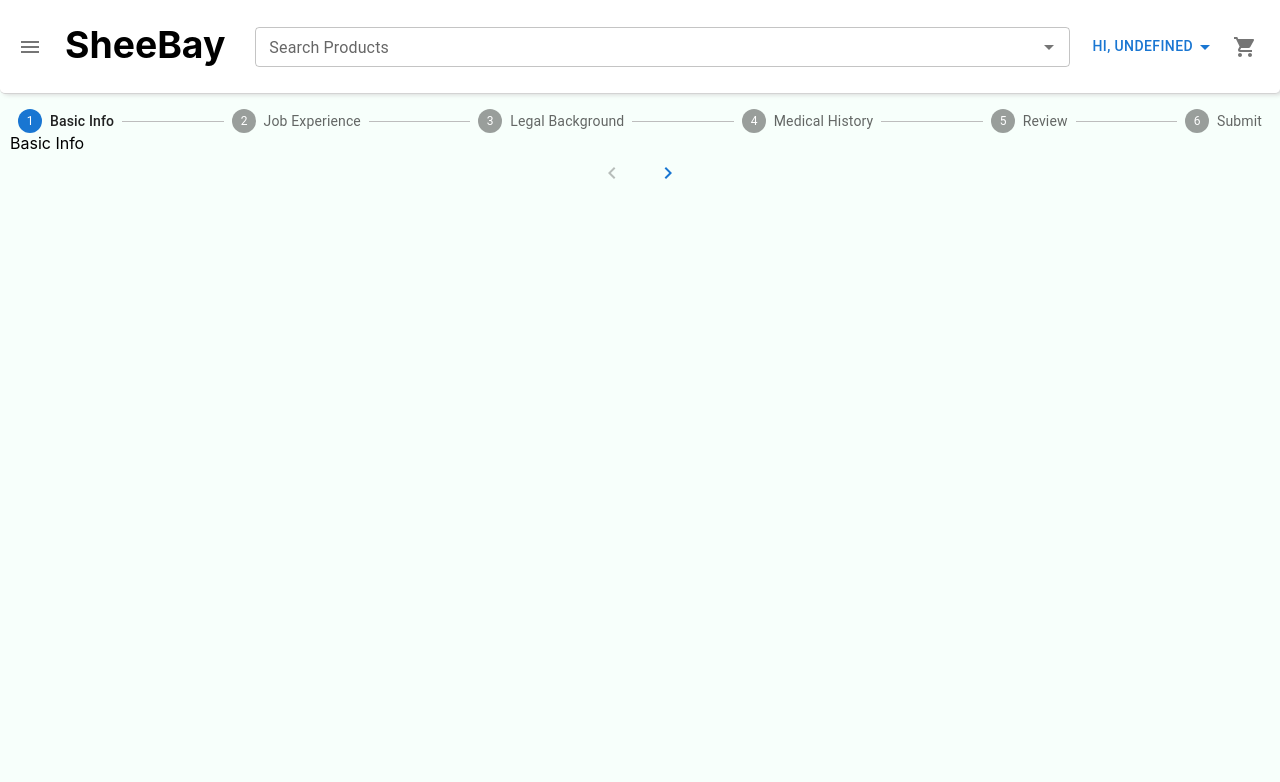
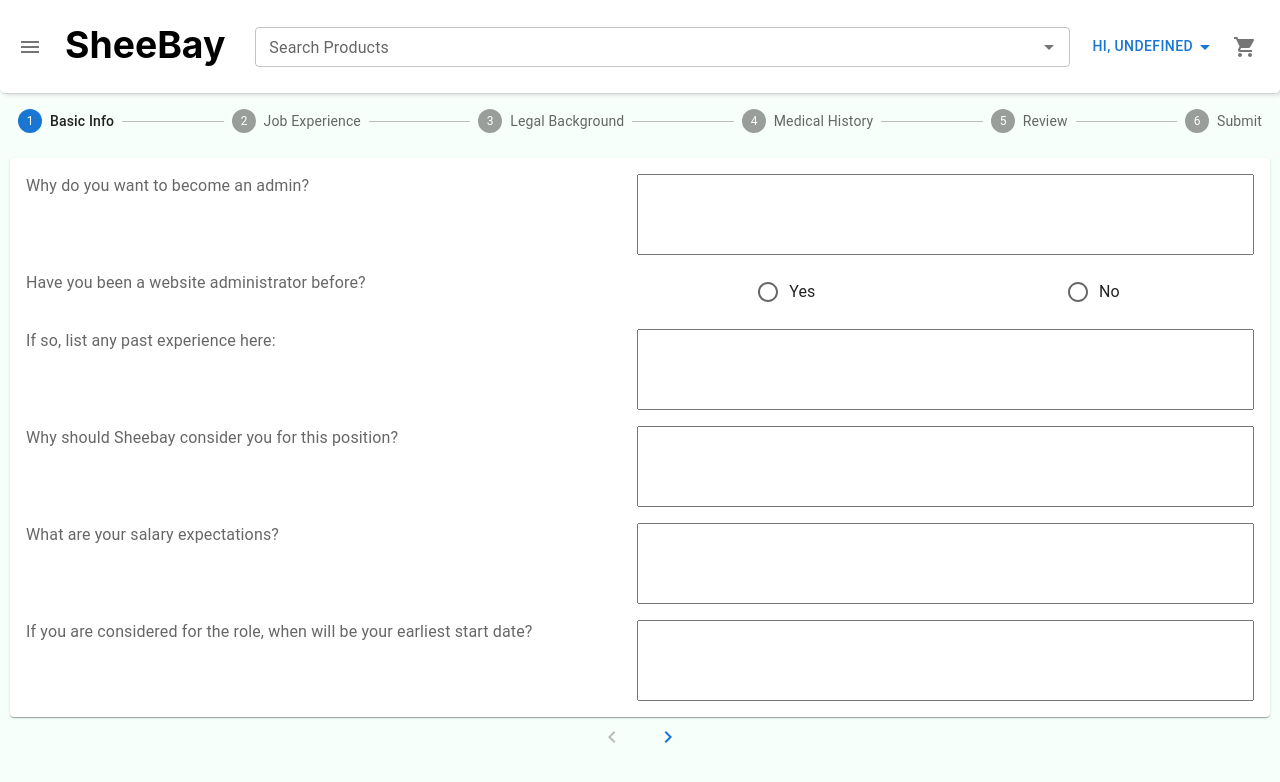
Before and after one commit to dommie123/Sheelas_Site, a React (Create React App) app in the folder frontend/: page /admin-application in a window 1280 px wide. Shown: the top 782 px of the page. Built offline with nearby package versions, Linux system fonts and the light colour scheme; sample sign-in values are in the browser's storage.

Commit message:
Added job experience, will put in proper section later

```diff
--- a/frontend/src/components/feature/admin-app-page/admin-app-page.css
+++ b/frontend/src/components/feature/admin-app-page/admin-app-page.css
@@ -1,5 +1,10 @@
 .admin-application-page-container {
     margin: 5px 10px;
+}
+
+.admin-application-page-stepper {
+    margin-top: 15px;
+    margin-bottom: 25px;
 }
 
 .admin-application-page-button-container {
--- a/frontend/src/components/feature/admin-app-page/admin-app-page.js
+++ b/frontend/src/components/feature/admin-app-page/admin-app-page.js
@@ -40,7 +40,7 @@ const AdminAppPage = () => {
 
     return (
         <div className='admin-application-page-container'>
-            <Stepper activeStep={activeStep}>
+            <Stepper activeStep={activeStep} className='admin-application-page-stepper'>
                 {steps.map((step, index) => {
                     const stepProps = {};
                     const labelProps = {};
--- /dev/null
+++ b/frontend/src/components/feature/admin-app-page/screening-page/inputs/index.js
@@ -0,0 +1,2 @@
+export { default as ScreeningTextArea } from './text-area/text-area';
+export { default as ScreeningRadioGroup } from './radio-group/radio-group';
--- /dev/null
+++ b/frontend/src/components/feature/admin-app-page/screening-page/inputs/inputs.css
@@ -0,0 +1,3 @@
+.screening-label {
+    flex: 1;
+}
--- /dev/null
+++ b/frontend/src/components/feature/admin-app-page/screening-page/inputs/radio-group/radio-group.css
@@ -0,0 +1,13 @@
+.screening-radio-group-container {
+    display: flex !important;
+    flex-direction: row !important;
+    justify-content: space-between !important;
+    margin: 1em !important;
+}
+
+.screening-radio-group {
+    flex: 1;
+    display: inline-flex !important;
+    flex-direction: row !important;
+    justify-content: space-around !important;
+}
--- /dev/null
+++ b/frontend/src/components/feature/admin-app-page/screening-page/inputs/radio-group/radio-group.js
@@ -0,0 +1,26 @@
+import React from 'react'
+
+import { FormControl, FormLabel, FormControlLabel, RadioGroup, Radio, capitalize } from '@mui/material';
+
+import '../inputs.css';
+import './radio-group.css';
+
+export default function ScreeningRadioGroup({className, label, options, handleChange}) {
+    return (
+        <FormControl className={`${className} screening-radio-group-container`}>
+            <FormLabel className={`screening-label ${className}-label`}>{label}</FormLabel>
+            <RadioGroup
+                name="controlled-radio-buttons-group"
+                onChange={handleChange}
+                className={`screening-radio-group ${className}-radio-group`}
+            >
+                {options.map(option => <FormControlLabel
+                    key={option}
+                    value={option}
+                    control={<Radio />}
+                    label={capitalize(option)}
+                />)}
+            </RadioGroup>
+        </FormControl>
+    )
+}
--- /dev/null
+++ b/frontend/src/components/feature/admin-app-page/screening-page/inputs/text-area/text-area.css
@@ -0,0 +1,12 @@
+.screening-text-area-control {
+    display: flex !important;
+    flex-direction: row !important;
+    justify-content: space-between;
+    margin: 1em !important;
+}
+
+.screening-text-area {
+    flex: 1;
+    height: 75px;
+    resize: none;
+}
--- /dev/null
+++ b/frontend/src/components/feature/admin-app-page/screening-page/inputs/text-area/text-area.js
@@ -0,0 +1,18 @@
+import React from 'react';
+
+import { FormControl, FormLabel } from '@mui/material';
+
+import '../inputs.css';
+import './text-area.css';
+
+export default function ScreeningTextArea({ className, label, handleChange, formControlProps }) {
+    return (
+        <FormControl
+            {...formControlProps}
+            className={`${className} screening-text-area-control`}
+        >
+            <FormLabel className={`screening-label ${className}-label`}>{label}</FormLabel>
+            <textarea className={`screening-text-area ${className}-text-area`} onChange={handleChange} />
+        </FormControl>
+    )
+}
--- a/frontend/src/components/feature/admin-app-page/screening-page/screening-page.js
+++ b/frontend/src/components/feature/admin-app-page/screening-page/screening-page.js
@@ -1,15 +1,66 @@
-import React from 'react';
+import React, { useState } from 'react';
 import { Navigate } from 'react-router-dom';
+
+import { Card } from '@mui/material';
+
+import { ScreeningTextArea, ScreeningRadioGroup } from './inputs';
 
 import AdminAppTOS from '../tos-agreement/tos-agreement';
 
 import './screening-page.css';
 
 const ScreeningPage = ({ activeStep }) => {
+    const initialState = {
+        basicInfo: {
+            whyAdmin: "",
+            hasBeenAdmin: false,
+            pastExperience: "",
+            whatCanYouOffer: "",
+            salaryExpectations: 0.0,
+            expectedStartDate: ""
+        }
+    }
+
+    const [basicInfo, setBasicInfo] = useState(initialState.basicInfo);
+
     const determineContent = () => {
         switch (activeStep) {
             case 0:
-                return <>Basic Info</>;
+                return (
+                    <Card className='basic-info-card'>
+                        <ScreeningTextArea
+                            className='why-admin-control'
+                            label="Why do you want to become an admin?"
+                            handleChange={event => setBasicInfo({...basicInfo, whyAdmin: event.target.value})}
+                        />
+                        <ScreeningRadioGroup
+                            className='has-been-admin-control'
+                            label='Have you been a website administrator before?'
+                            options={['Yes', 'No']}
+                            handleChange={event => setBasicInfo({...basicInfo, hasBeenAdmin: event.target.value})}
+                        />
+                        <ScreeningTextArea
+                            className='past-experience-control'
+                            label='If so, list any past experience here:'
+                            handleChange={event => setBasicInfo({...basicInfo, pastExperience: event.target.value})}
+                        />
+                        <ScreeningTextArea
+                            className='what-can-you-offer-control'
+                            label='Why should Sheebay consider you for this position?'
+                            handleChange={event => setBasicInfo({...basicInfo, whatCanYouOffer: event.target.value})}
+                        />
+                        <ScreeningTextArea
+                            className='salary-expectations-control'
+                            label='What are your salary expectations?'
+                            handleChange={event => setBasicInfo({...basicInfo, salaryExpectations: event.target.value})}
+                        />
+                        <ScreeningTextArea
+                            className='expected-start-date-control'
+                            label='If you are considered for the role, when will be your earliest start date?'
+                            handleChange={event => setBasicInfo({...basicInfo, expectedStartDate: event.target.value})}
+                        />
+                    </Card>
+                );
             case 1:
                 return <>Job Experience</>;
             case 2:
```
